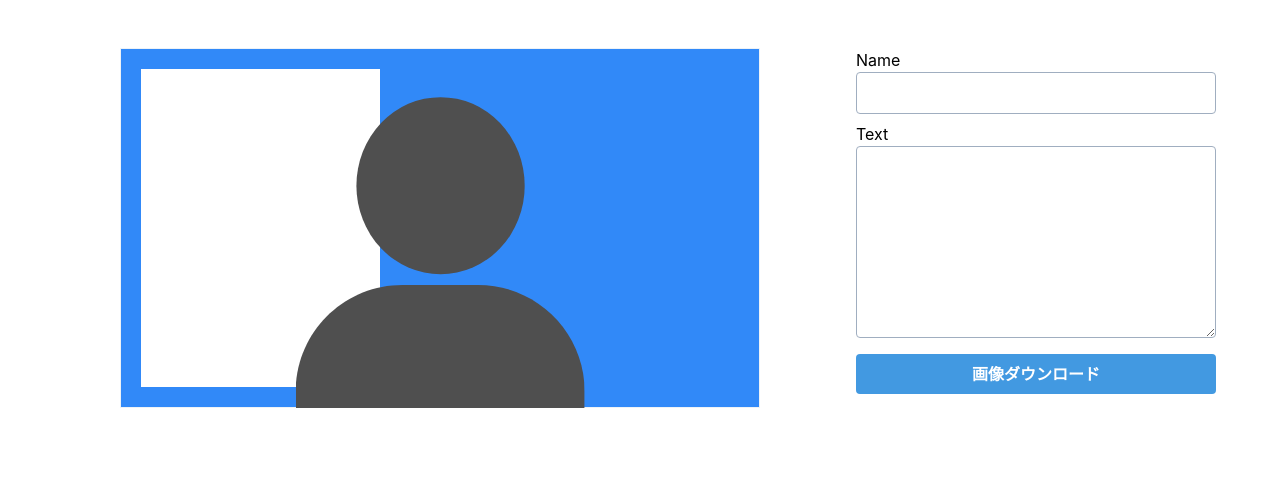
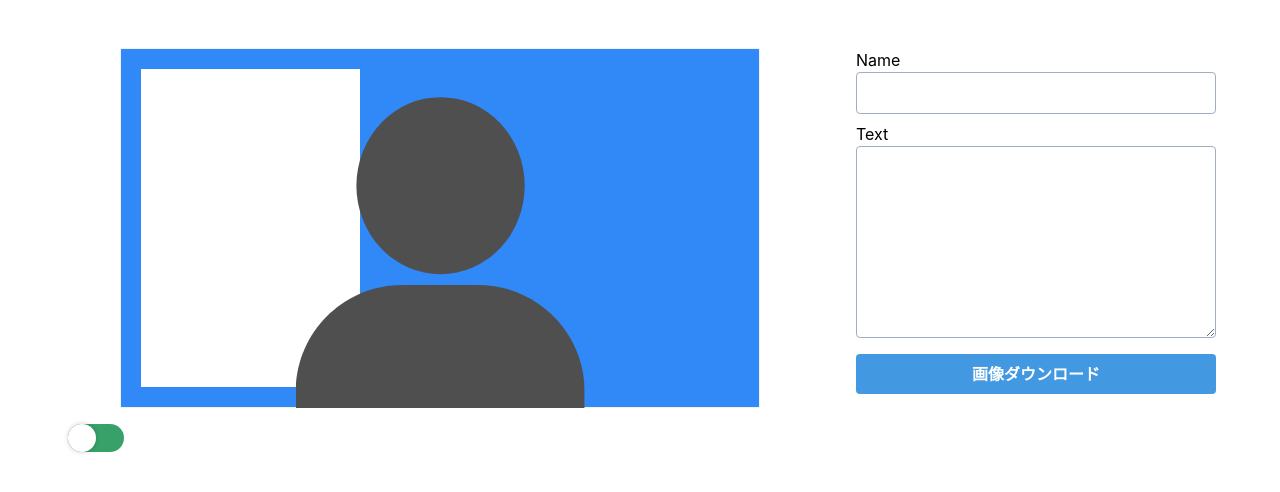
Before and after one commit to Shohei-Japan/zoom_bg, a Nuxt app: page / in a window 1280 px wide. Shown: the top 492 px of the page. Built offline with nearby package versions, Linux system fonts and the light colour scheme.

Commit message:
enable to switch side

```diff
--- a/components/ImagePreview.vue
+++ b/components/ImagePreview.vue
@@ -8,6 +8,11 @@
 </template>
 
 <script>
+const textareaPositionX = {
+  right: 400,
+  left: 20
+}
+
 export default {
   name: 'ImagePreview',
   props: {
@@ -21,14 +26,14 @@ export default {
     nameStyle: {
       fontSize: 24,
       position: {
-        x: 30,
+        x: 10,
         y: 55
       }
     },
     textareaStyle: {
       fontSize: 18,
       position: {
-        x: 30,
+        x: 10,
         y: 80
       },
       lineHeight: 1.5
@@ -60,13 +65,18 @@ export default {
       const fontSize = this.nameStyle.fontSize
       this.ctx.font = `bold ${fontSize}px sans-serif`
       this.ctx.fillStyle = "rgb(40, 40, 40)"
-      this.ctx.fillText(name, this.nameStyle.position.x, this.nameStyle.position.y)
+
+      const x = this.nameStyle.position.x + textareaPositionX[this.formData.side]
+      const y = this.nameStyle.position.y
+
+      this.ctx.fillText(name, x, y)
     },
     drawTextarea(text) {
       this.ctx.beginPath()
       const lines = text.split('\n')
       const { fontSize, lineHeight } = this.textareaStyle
-      const { x, y } = this.textareaStyle.position
+      const x = this.textareaStyle.position.x + textareaPositionX[this.formData.side]
+      const y = this.textareaStyle.position.y
 
       this.ctx.font = `${fontSize}px sans-serif`
       this.ctx.fillStyle = "rgb(40, 40, 40)"
@@ -87,9 +97,7 @@ export default {
       // text area
       this.ctx.beginPath()
       this.ctx.fillStyle = "rgb(255, 255, 255)"
-      this.ctx.fillRect(20, 20, 240, 320)
-    },
-    changeTextPosition() {
+      this.ctx.fillRect(textareaPositionX[this.formData.side], 20, 220, 320)
     }
   },
   mounted() {
--- a/pages/index.vue
+++ b/pages/index.vue
@@ -3,7 +3,7 @@
     <div
       class="w-2/3 h-auto mr-2"
     >
-      <div class="image_preview_wrapper flex justify-center items-center relative">
+      <div class="image_preview_wrapper flex justify-center items-center relative mb-4">
         <image-preview
           class="image_preview border border-gray-200"
           :form-data="formData"
@@ -13,6 +13,19 @@
           class="person_img absolute bottom-0 my-0 mx-auto"
           src="~/assets/image/person.svg"
         >
+      </div>
+
+      <div class="toggle_wrapper pl-5">
+        <input
+          id="toggle"
+          class="toggle_input"
+          type='checkbox'
+          @change="changeSide"
+        />
+        <label
+          for="toggle"
+          class="toggle_label"
+        />
       </div>
     </div>
 
@@ -78,6 +91,13 @@ export default {
     }
   },
   methods: {
+    changeSide() {
+      if (this.formData.side === 'left') {
+        this.formData.side = 'right'
+      } else {
+        this.formData.side = 'left'
+      }
+    },
     changeCanvas(canvasData) {
       this.canvasData = canvasData
     },
@@ -103,4 +123,43 @@ export default {
   transform: translateX(-50%);
 }
 
+.toggle_input {
+  position: absolute;
+  left: 0;
+  top: 0;
+  opacity: 0;
+  cursor: pointer;
+
+  &:checked + .toggle_label{
+    background-color: #3182ce;
+    &:after{
+      left: 29px;
+    }
+  }
+}
+
+.toggle_label {
+  width: 56px;
+  height: 28px;
+  background: #38a169;
+  position: relative;
+  display: inline-block;
+  border-radius: 46px;
+  transition: 0.4s;
+  box-sizing: border-box;
+
+  &:after {
+    content: '';
+    position: absolute;
+    width: 28px;
+    height: 28px;
+    border-radius: 100%;
+    left: 0;
+    top: 0;
+    z-index: 2;
+    background: #fff;
+    box-shadow: 0 0 5px rgba(0, 0, 0, 0.2);
+    transition: 0.4s;
+  }
+}
 </style>
```
